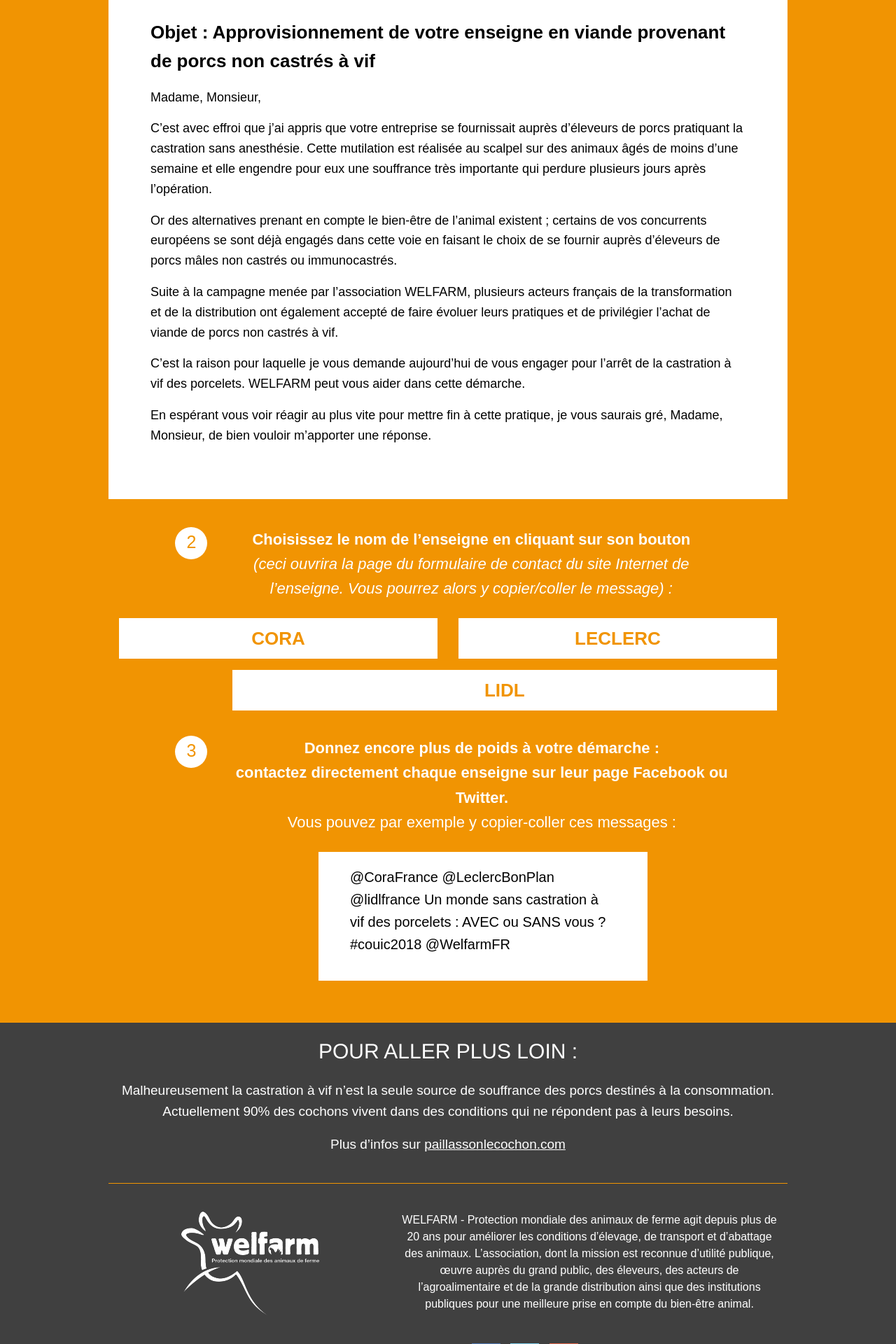
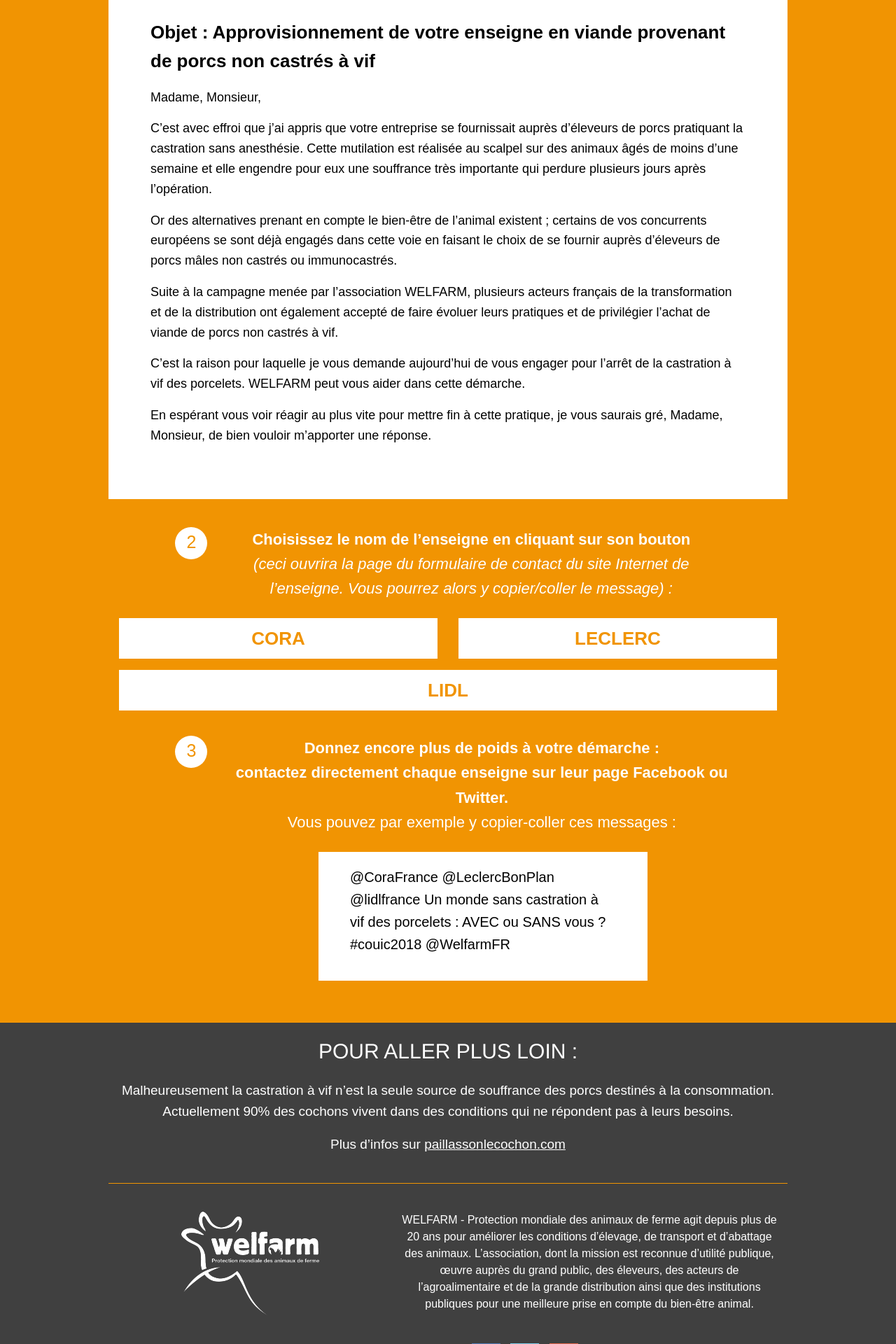
Before and after one commit to adfinitas-app/welfarm-petition, a Jekyll site: the page built from index.html, in a window 1280 px wide. Shown: the part 4480-6400 px from the top of the page at 70% size. Built offline with Jekyll 4.4.1, drawn with Linux system fonts in a browser that asks for light colours; comment, search, counter and statistics services are not loaded.

Commit message:
Updated '/_includes/professionels.html' via CloudCannon

```diff
--- a/_includes/professionels.html
+++ b/_includes/professionels.html
@@ -89,7 +89,7 @@
 	<div class="medium-6 columns">
 	  <a class="button marque" target="_blank" href="http://www.e-leclerc.com/catalogue/questions-frequentes/faq---formulaire-produit-repere">Leclerc</a>
 	</div>
-	<div class="medium-10 columns large-centered">
+	<div class="large-12 columns large-centered">
 	  <a class="button marque " target="_blank" href="https://ssl.lidl.fr/fr/hotline.htm">Lidl</a>
 	</div>
       </div>
```
